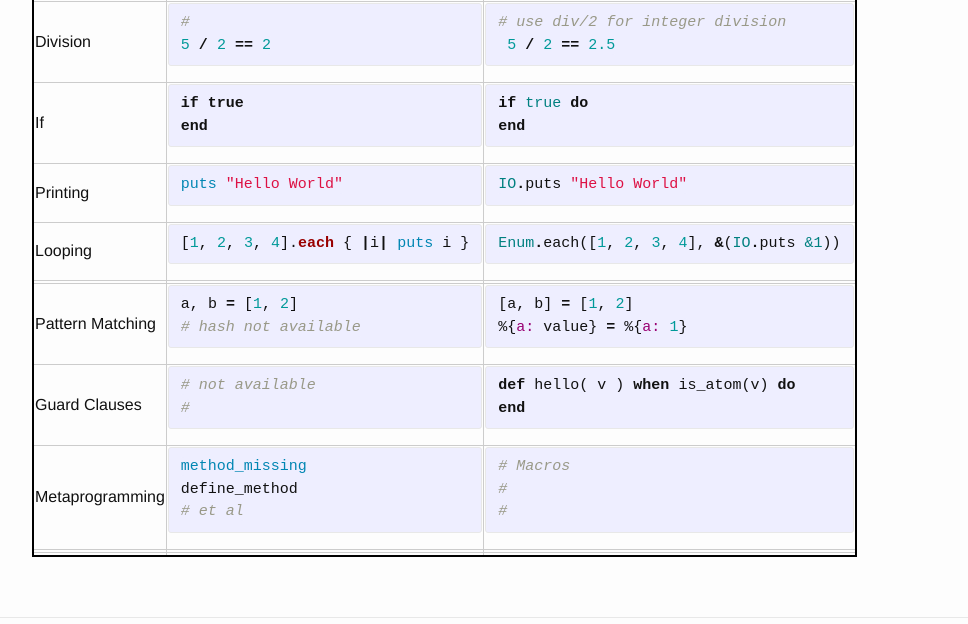
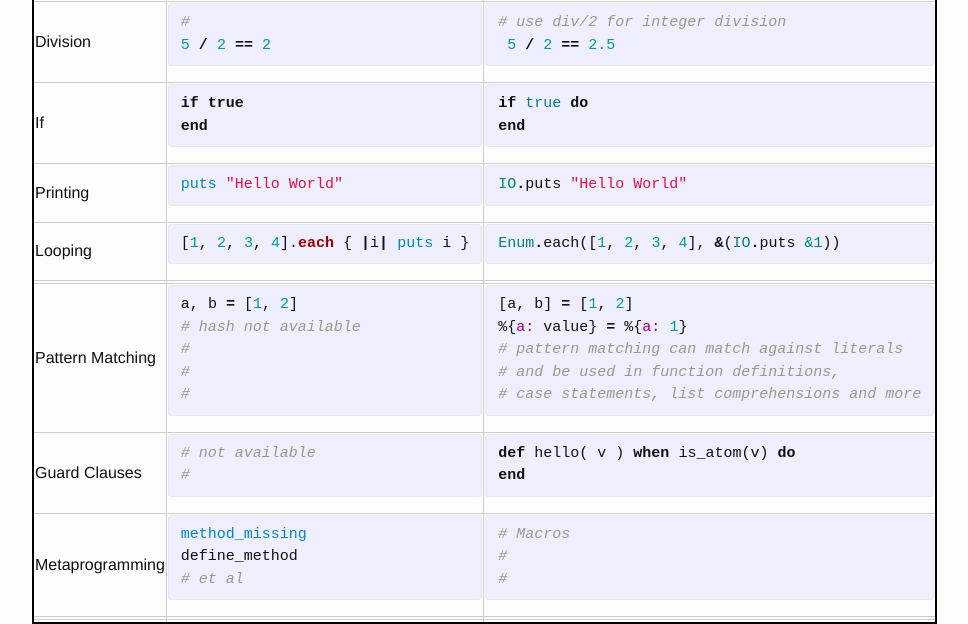
Before and after one commit to elixir-examples/elixir-examples.github.io, a Jekyll site: the page built from _posts/2016-03-04-elixir-and-ruby-comparison.markdown, in a window 1280 px wide and 900 px high, scrolled down 1640 px, cut to the strip 0-624 px from the top of the window. Shown: the whole strip, without its empty margins (238-1206 px from the left). Built offline with Jekyll 4.4.1, drawn with Linux system fonts in a browser that asks for light colours.

Commit message:
Update to pattern matching

```diff
--- a/_posts/2016-03-04-elixir-and-ruby-comparison.markdown
+++ b/_posts/2016-03-04-elixir-and-ruby-comparison.markdown
@@ -358,11 +358,17 @@ Enum.each([1, 2, 3, 4], &(IO.puts &1))
 {% highlight ruby %}
 a, b = [1, 2]
 # hash not available
+#
+#
+#
 {% endhighlight %}</td>
 <td>
 {% highlight elixir %}
 [a, b] = [1, 2]
 %{a: value} = %{a: 1}
+# pattern matching can match against literals
+# and be used in function definitions,
+# case statements, list comprehensions and more
 {% endhighlight %}</td>
 </tr>
 <!--  -->
```
